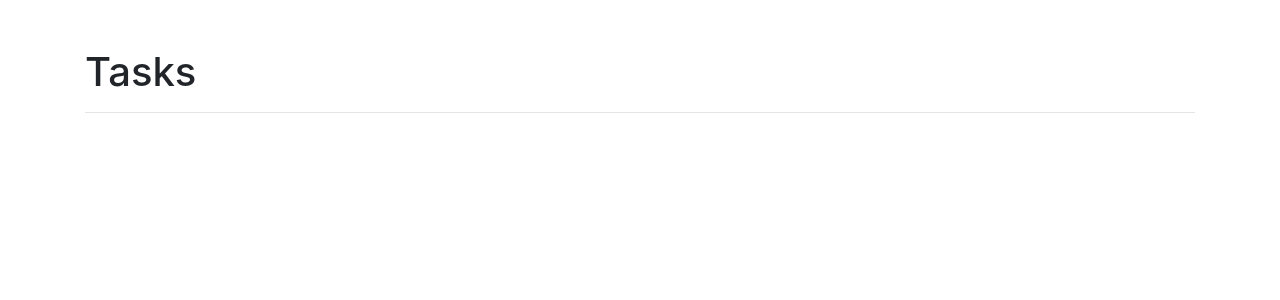
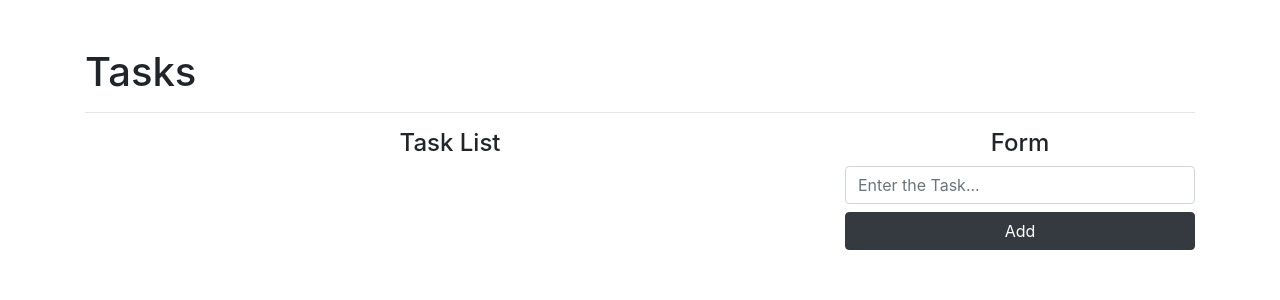
Before and after one commit to jdelosco/crud, a React (Create React App) app: page / in a window 1280 px wide. Shown: the top 300 px of the page. Built offline with nearby package versions, Linux system fonts and the light colour scheme.

Commit message:
Add task

```diff
--- a/package.json
+++ b/package.json
@@ -6,9 +6,11 @@
     "@testing-library/jest-dom": "^5.11.4",
     "@testing-library/react": "^11.1.0",
     "@testing-library/user-event": "^12.1.10",
+    "lodash": "^4.17.20",
     "react": "^17.0.1",
     "react-dom": "^17.0.1",
     "react-scripts": "4.0.2",
+    "shortid": "^2.2.16",
     "web-vitals": "^1.0.1"
   },
   "scripts": {
--- a/src/App.js
+++ b/src/App.js
@@ -1,11 +1,66 @@
-import React from 'react'
+import React, {useState} from 'react'
+import { isEmpty } from 'lodash'
+import shortid from 'shortid'
 
 
 function App() {
+  const [task, setTask] = useState("")
+const [tasks, setTasks] = useState([])
+
+  const addTask = (e) => {
+    e.preventDefault()
+    if (isEmpty(task)) {
+      console.log("Task is empty")
+      return
+    }
+
+    const newTask = {
+      id: shortid.generate,
+      name: task
+    }
+
+
+setTasks([...tasks, newTask])
+
+
+    setTask("")
+  }
   return (
    <div className="container mt-5">
      <h1>Tasks</h1>
      <hr/>
+     <div className="row">
+       <div className="col-8">
+          <h4 className="text-center">Task List</h4>
+          <ul className="list-group">
+
+            {
+            tasks.map((task) => (
+              <li className="list-group-item" key={task.id}>
+              <span className="lead">{task.name}</span>
+              <button className="btn btn-danger btn-sm float-right mx-2">Edit</button>
+              <button className="btn btn-warning btn-sm float-right">Delete</button>
+            </li>
+            ))
+            }
+
+          </ul>
+       </div>
+       <div className="col-4">
+          <h4 className="text-center">Form</h4>
+          <form onSubmit={addTask}>
+            <input
+              type="text"
+              className="form-control mb-2"
+              placeholder="Enter the Task..."
+              onChange={(text) => setTask(text.target.value)}
+              value={task}
+            />
+            <button className="btn btn-dark btn-block"
+            type="submit">Add</button>
+          </form>
+       </div>
+     </div>
    </div>
   );
 }
```
Also changed, not shown: 1 other file (tests, documents, lock files or other folders).
